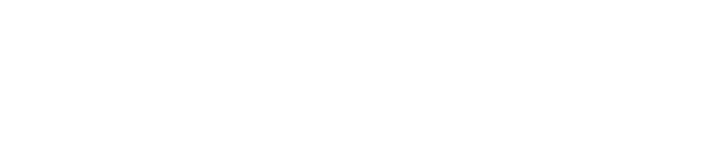
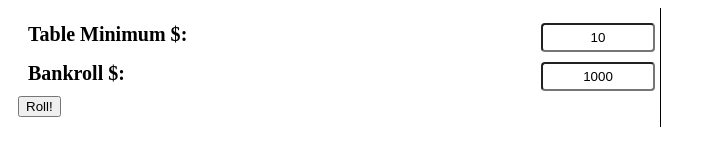
Before and after one commit to cameron-mar/craps-simuator, a Gatsby site: page / in a window 1280 px wide. Shown: the whole page, without its empty margins (0-706 px from the left). Built offline with nearby package versions, Linux system fonts and the light colour scheme; Gatsby itself is replaced by a stand-in of ours.

Commit message:
Create first input fields

```diff
--- a/package.json
+++ b/package.json
@@ -5,7 +5,10 @@
   "version": "0.1.0",
   "author": "Cameron Mar",
   "dependencies": {
+    "@emotion/react": "^11.4.0",
+    "@emotion/styled": "^11.3.0",
     "gatsby": "^3.6.2",
+    "gatsby-plugin-emotion": "^6.9.0",
     "gatsby-plugin-image": "^1.6.0",
     "gatsby-plugin-manifest": "^3.6.0",
     "gatsby-plugin-offline": "^4.8.0",
@@ -15,7 +18,8 @@
     "gatsby-transformer-sharp": "^3.6.0",
     "react": "^17.0.1",
     "react-dom": "^17.0.1",
-    "react-helmet": "^6.1.0"
+    "react-helmet": "^6.1.0",
+    "react-hook-form": "^7.11.0"
   },
   "devDependencies": {
     "prettier": "2.2.1"
--- /dev/null
+++ b/src/components/customInput.tsx
@@ -0,0 +1,52 @@
+import styled from "@emotion/styled";
+import * as React from "react";
+import { FieldValues, UseFormRegister } from "react-hook-form";
+
+interface CustomInputProps {
+  defaultValue?: string;
+  id: string;
+  label: string;
+  register: UseFormRegister<FieldValues>;
+  type?: string;
+}
+
+const StyledDiv = styled.div`
+  margin: 5px;
+  flex: 1 0 100%;
+`;
+
+const StyledLabel = styled.label`
+  font-size: 20px;
+  font-weight: bold;
+  margin: 5px;
+`;
+
+const StyledInput = styled.input`
+  border-radius: 4px;
+  float: right;
+  padding: 5px;
+  text-align: center;
+  width: 100px;
+
+  &::-webkit-outer-spin-button,
+  &::-webkit-inner-spin-button {
+    -webkit-appearance: none;
+    margin: 0;
+  }
+`;
+
+const CustomInput = (props: CustomInputProps) => {
+  return (
+    <StyledDiv>
+      <StyledLabel htmlFor={props.id}>{props.label}:</StyledLabel>
+      <StyledInput
+        type={props.type || "text"}
+        defaultValue={props.defaultValue || ""}
+        id={props.id}
+        {...props.register(props.id)}
+      />
+    </StyledDiv>
+  );
+};
+
+export default CustomInput;
--- a/src/pages/index.tsx
+++ b/src/pages/index.tsx
@@ -1,11 +1,48 @@
-import * as React from "react"
-import { Link } from "gatsby"
-import { StaticImage } from "gatsby-plugin-image"
+import styled from "@emotion/styled";
+import * as React from "react";
+import { useForm } from "react-hook-form";
+import CustomInput from "../components/customInput";
 
-const IndexPage = () => (
-  <div>
+const StyledForm = styled.form`
+  border-right: 1px solid #000000;
+  display: flex;
+  flex-wrap: wrap;
+  padding: 10px;
+  width: 50%;
+`;
 
-  </div>
-)
+const IndexPage = () => {
+  const {
+    register,
+    handleSubmit,
+    formState: { errors }
+  } = useForm();
 
-export default IndexPage
+  const submitHandler = (data) => {
+    console.log(data);
+  };
+
+  return (
+    <div>
+      <StyledForm onSubmit={handleSubmit(submitHandler)}>
+        <CustomInput
+          label="Table Minimum $"
+          type="number"
+          defaultValue="10"
+          id="tableMin"
+          register={register}
+        />
+        <CustomInput
+          label="Bankroll $"
+          type="number"
+          defaultValue="1000"
+          id="bankroll"
+          register={register}
+        />
+        <input type="submit" value="Roll!" />
+      </StyledForm>
+    </div>
+  );
+};
+
+export default IndexPage;
```
Also changed, not shown: 1 other file.
